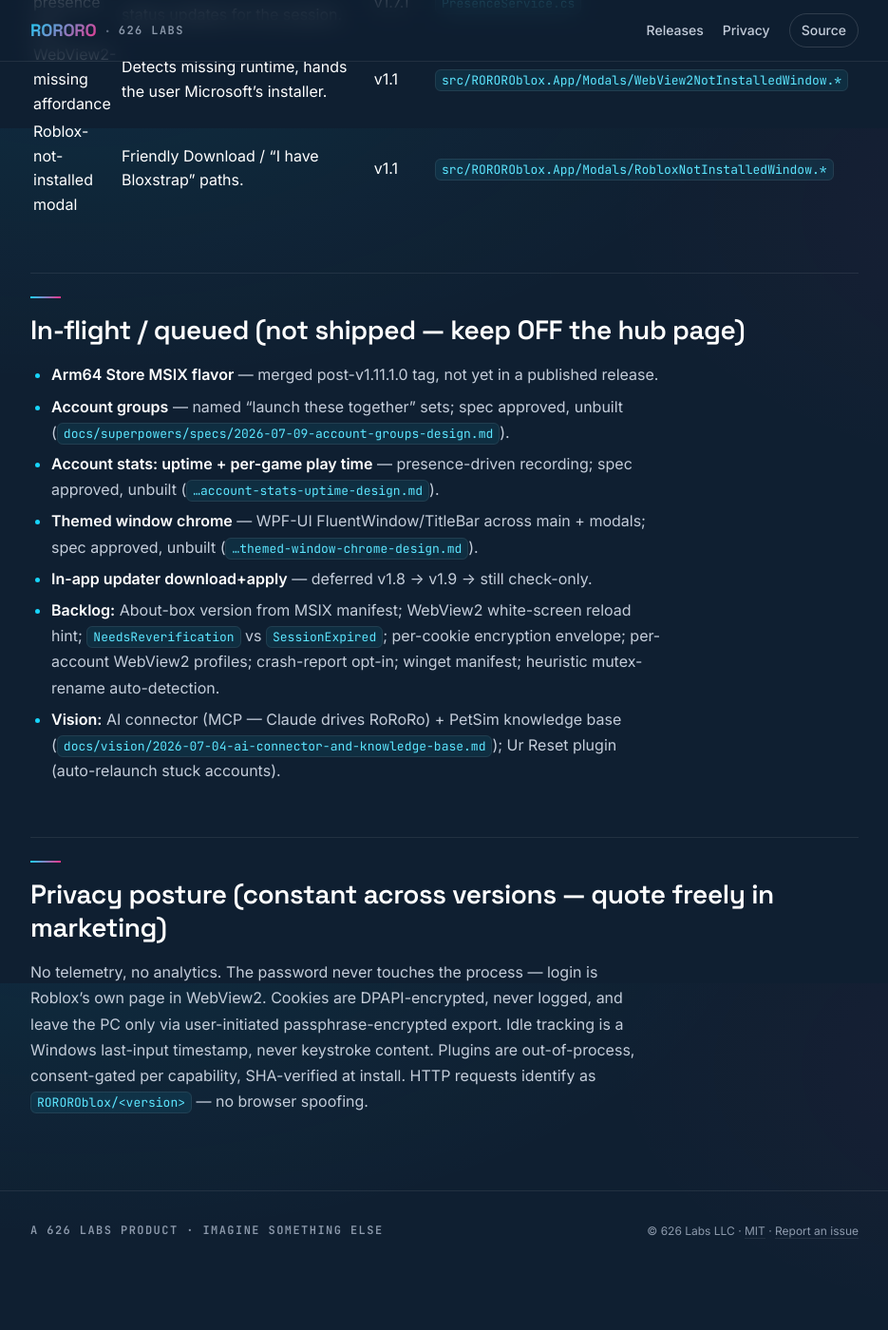
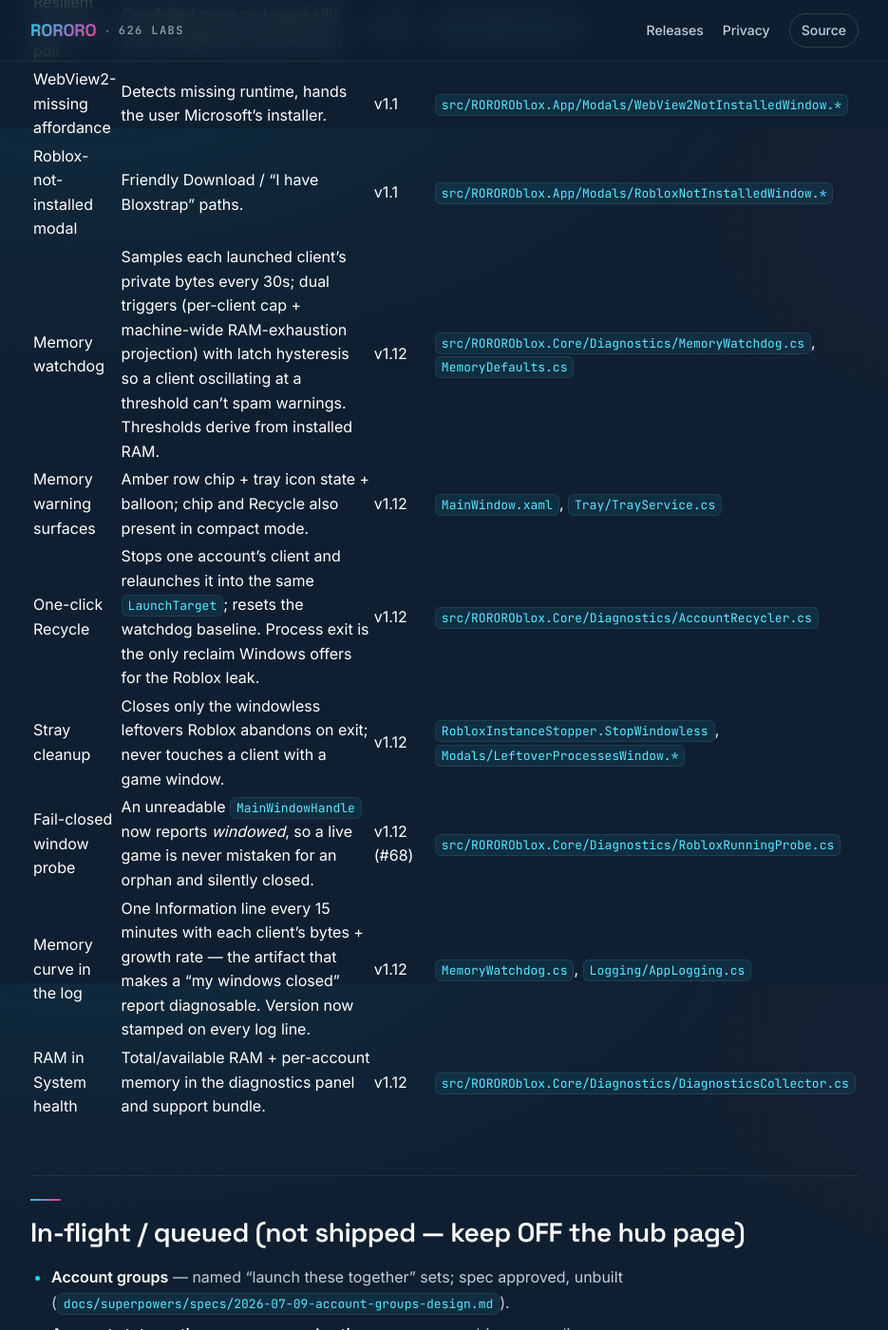
Before and after one commit to estevanhernandez-stack-ed/ROROROblox, a Jekyll site: the page built from docs/features.md, in a window 1280 px wide and 1400 px high, scrolled down 9765 px. Shown: the whole window at 95% size, without its empty margins (172-1107 px from the left). Built offline with Jekyll 4.4.1, drawn with Linux system fonts in a browser that asks for light colours; our own code applies the rules of GitHub Pages for plain Markdown files; before the commit the page ends 11127 px from its top, so only the background shows below that; some of the changed text lies outside the part shown.

Commit message:
docs(site): privacy disclosure for memory monitoring + v1.12 ledger and landing copy
PRIVACY.md — the policy was inaccurate as of v1.12 in two places, both now
fixed. The diagnostics-bundle contents list omitted the RAM and per-account
memory figures the bundle now carries; that list is the policy's promise about
what you are sharing when you send one, so an incomplete list is a real defect,
not a formatting gap. And a new "Memory monitoring" section states plainly what
the watchdog reads (the private-bytes counter Windows publishes, the same number
Task Manager shows), what it explicitly does NOT read (memory contents — no
debugger, no injection, no hooks, no memory-reading API), that nothing is
transmitted anywhere, and why the 15-minute log line exists at all.

Also discloses something we could have quietly left alone: log files inside a
support bundle can contain the Windows account name, because OS error strings
quote full paths. We do not put it there and cannot fully remove it, so the
honest move is to tell people to look inside the zip before posting it publicly
rather than implying a scrub we do not perform.

features.md — the ledger's own maintenance rule says update it in the same
session a release tags. Current version to v1.12.0.0, a v1.12 timeline row,
seven rows in the Diagnostics/health area, and Arm64 moved out of In-flight
since it first ships in this release.

index.md — the landing page led with the mutex and the vault and said nothing
about the failure mode users actually hit. Adds a short paragraph on long-session
memory, framed the way the release notes frame it: the machine fills up, here is
what you do about it.

Note: the first attempt at this commit was blocked by the local-path-guard hook,
which flagged an illustrative user-profile path in the new privacy paragraph.
The guard was right — it cannot distinguish a placeholder from a real leak, and
the point survives without the literal. Reworded rather than allowlisted.

Co-Authored-By: Claude Opus 5 (1M context) <noreply@anthropic.com>

```diff
--- a/docs/features.md
+++ b/docs/features.md
@@ -6,7 +6,7 @@
 >
 > **Version attribution.** Best-effort from tags, release runbooks, and commit history. There is no v1.2.x or v1.3.0.0 tag — those dev cycles folded into the first published v1.3 tag (`v1.3.1.0`).
 
-**Current shipped version: `v1.11.1.0`** (tagged 2026-07-10, Store resubmission candidate). Headline: streamer mode. Store ID `9NMJCS390KWB`, listed as "RORORO."
+**Current shipped version: `v1.12.0.0`** (tagged 2026-08-01, Store candidate). Headline: the memory watchdog. Store ID `9NMJCS390KWB`, listed as "RORORO."
 
 ## Version timeline (quick map)
 
@@ -23,7 +23,7 @@
 | v1.9 | In-app plugin marketplace, friends-from-main picker, Win10 22H2 Store floor |
 | v1.10 | Trust-aware Squad Launch (3-phase + careful mode), seamless singleton takeover, default private server, launch-to-home, plugin agent-ops (MarkAccountActive, StopAccounts) |
 | v1.11 / v1.11.1 | Streamer mode (98-name pool, 12 avatars, reveal-only server links), portable-build taskbar identity, real-version diagnostics fix |
-| post-v1.11.1 (untagged) | Arm64 Store MSIX flavor + native Arm64 CI lane (merged, not yet released) |
+| v1.12 | Memory watchdog: per-account memory, RAM-exhaustion warning, one-click Recycle, stray cleanup, contract 0.7.0 memory-pressure capability. Also Arm64 Store MSIX flavor + native Arm64 CI lane (merged post-v1.11.1, first shipped here). |
 
 ## Multi-instance core
 
@@ -130,10 +130,16 @@
 | Resilient presence poll | One failed cycle no longer kills status updates for the session. | v1.7.1 | `PresenceService.cs` |
 | WebView2-missing affordance | Detects missing runtime, hands the user Microsoft's installer. | v1.1 | `src/ROROROblox.App/Modals/WebView2NotInstalledWindow.*` |
 | Roblox-not-installed modal | Friendly Download / "I have Bloxstrap" paths. | v1.1 | `src/ROROROblox.App/Modals/RobloxNotInstalledWindow.*` |
+| Memory watchdog | Samples each launched client's private bytes every 30s; dual triggers (per-client cap + machine-wide RAM-exhaustion projection) with latch hysteresis so a client oscillating at a threshold can't spam warnings. Thresholds derive from installed RAM. | v1.12 | `src/ROROROblox.Core/Diagnostics/MemoryWatchdog.cs`, `MemoryDefaults.cs` |
+| Memory warning surfaces | Amber row chip + tray icon state + balloon; chip and Recycle also present in compact mode. | v1.12 | `MainWindow.xaml`, `Tray/TrayService.cs` |
+| One-click Recycle | Stops one account's client and relaunches it into the same `LaunchTarget`; resets the watchdog baseline. Process exit is the only reclaim Windows offers for the Roblox leak. | v1.12 | `src/ROROROblox.Core/Diagnostics/AccountRecycler.cs` |
+| Stray cleanup | Closes only the windowless leftovers Roblox abandons on exit; never touches a client with a game window. | v1.12 | `RobloxInstanceStopper.StopWindowless`, `Modals/LeftoverProcessesWindow.*` |
+| Fail-closed window probe | An unreadable `MainWindowHandle` now reports *windowed*, so a live game is never mistaken for an orphan and silently closed. | v1.12 (#68) | `src/ROROROblox.Core/Diagnostics/RobloxRunningProbe.cs` |
+| Memory curve in the log | One Information line every 15 minutes with each client's bytes + growth rate — the artifact that makes a "my windows closed" report diagnosable. Version now stamped on every log line. | v1.12 | `MemoryWatchdog.cs`, `Logging/AppLogging.cs` |
+| RAM in System health | Total/available RAM + per-account memory in the diagnostics panel and support bundle. | v1.12 | `src/ROROROblox.Core/Diagnostics/DiagnosticsCollector.cs` |
 
 ## In-flight / queued (not shipped — keep OFF the hub page)
 
-- **Arm64 Store MSIX flavor** — merged post-v1.11.1.0 tag, not yet in a published release.
 - **Account groups** — named "launch these together" sets; spec approved, unbuilt (`docs/superpowers/specs/2026-07-09-account-groups-design.md`).
 - **Account stats: uptime + per-game play time** — presence-driven recording; spec approved, unbuilt (`…account-stats-uptime-design.md`).
 - **Themed window chrome** — WPF-UI FluentWindow/TitleBar across main + modals; spec approved, unbuilt (`…themed-window-chrome-design.md`).
```
Also changed, not shown: docs/PRIVACY.md (+19 -0 lines), docs/index.md (+2 -0 lines).
